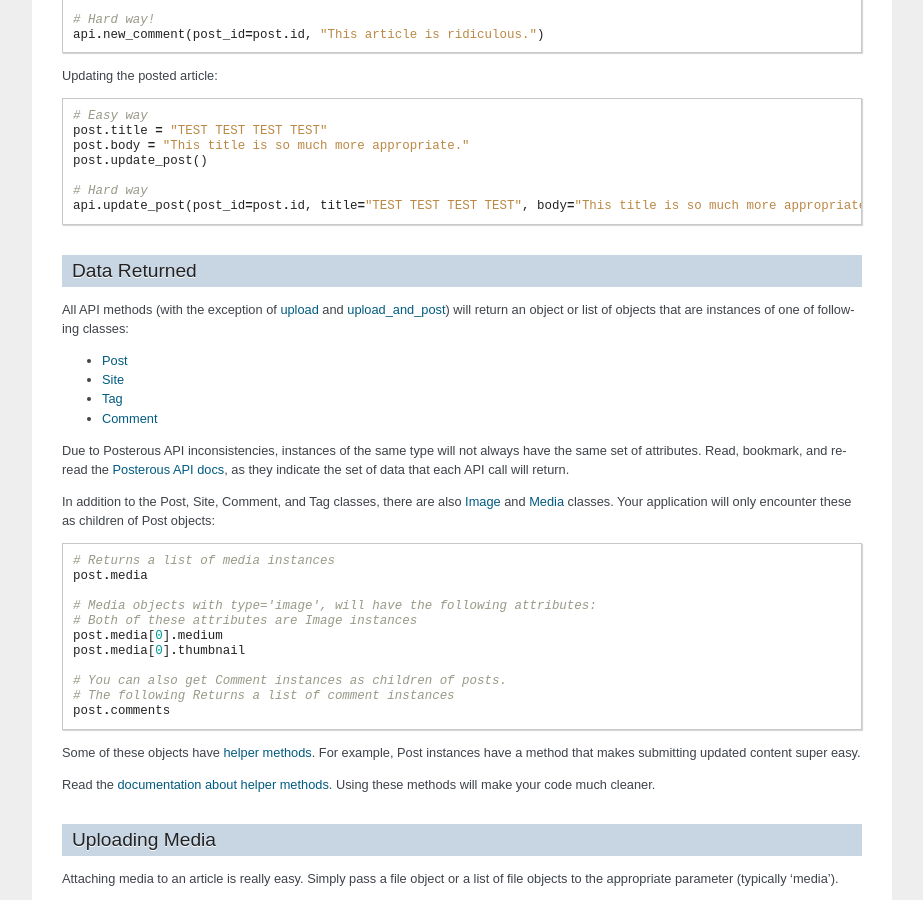
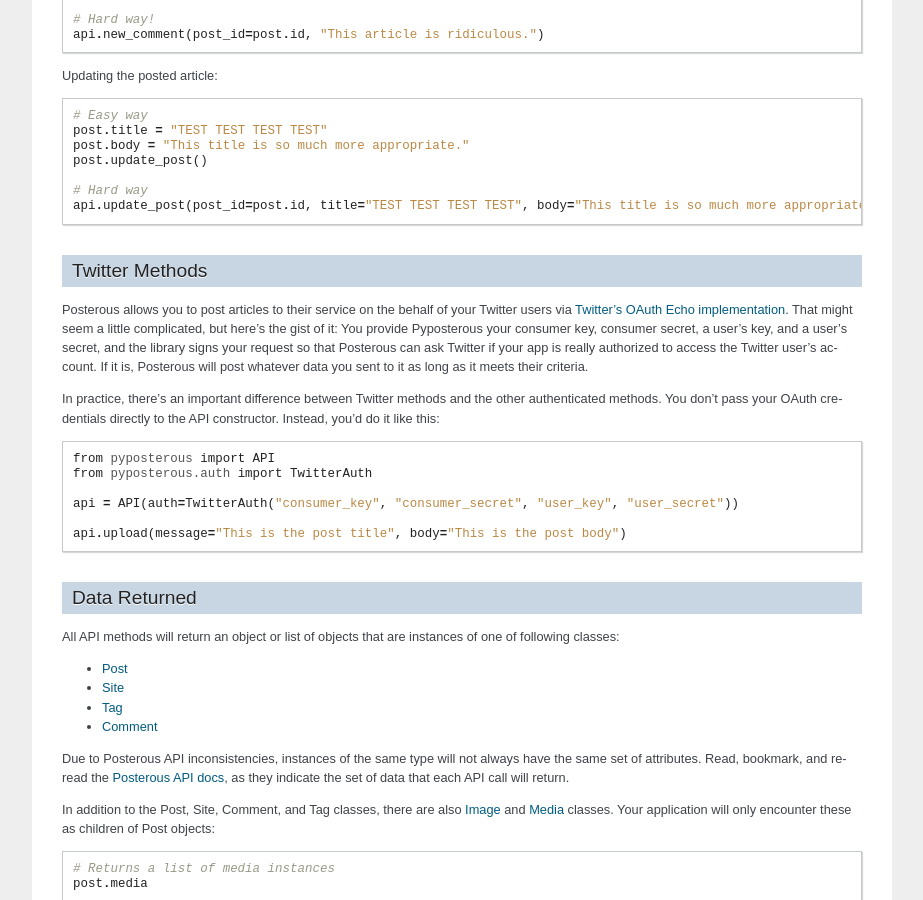
Before and after one commit to thomasw/pyposterous, a Sphinx documentation site: the page built from doc/tutorial.rst, in a window 1280 px wide and 900 px high, scrolled down 1626 px. Shown: the whole window, without its empty margins (198-1121 px from the left). Built offline with Sphinx 7.4.7, drawn with Linux system fonts in a browser that asks for light colours.

Commit message:
Added a section explaining how to use Twitter methods.

```diff
--- a/doc/tutorial.rst
+++ b/doc/tutorial.rst
@@ -94,10 +94,24 @@ Updating the posted article::
 	# Hard way
 	api.update_post(post_id=post.id, title="TEST TEST TEST TEST", body="This title is so much more appropriate.")
 
+Twitter Methods
+===============
+
+Posterous allows you to post articles to their service on the behalf of your Twitter users via `Twitter's OAuth Echo implementation <http://dev.twitter.com/pages/oauth_echo>`_. That might seem a little complicated, but here's the gist of it: You provide Pyposterous your consumer key, consumer secret, a user's key, and a user's secret, and the library signs your request so that Posterous can ask Twitter if your app is really authorized to access the Twitter user's account. If it is, Posterous will post whatever data you sent to it as long as it meets their criteria.
+
+In practice, there's an important difference between Twitter methods and the other authenticated methods. You don't pass your OAuth credentials directly to the API constructor. Instead, you'd do it like this::
+
+	from pyposterous import API
+	from pyposterous.auth import TwitterAuth
+
+	api = API(auth=TwitterAuth("consumer_key", "consumer_secret", "user_key", "user_secret"))
+
+	api.upload(message="This is the post title", body="This is the post body")
+
 Data Returned
 =============
 
-All API methods (with the exception of :ref:`upload <upload_method>` and :ref:`upload_and_post <upload_and_post_method>`) will return an object or list of objects that are instances of one of following classes:
+All API methods will return an object or list of objects that are instances of one of following classes:
 
 * :ref:`Post <post_class>`
 * :ref:`Site <site_class>`
```
